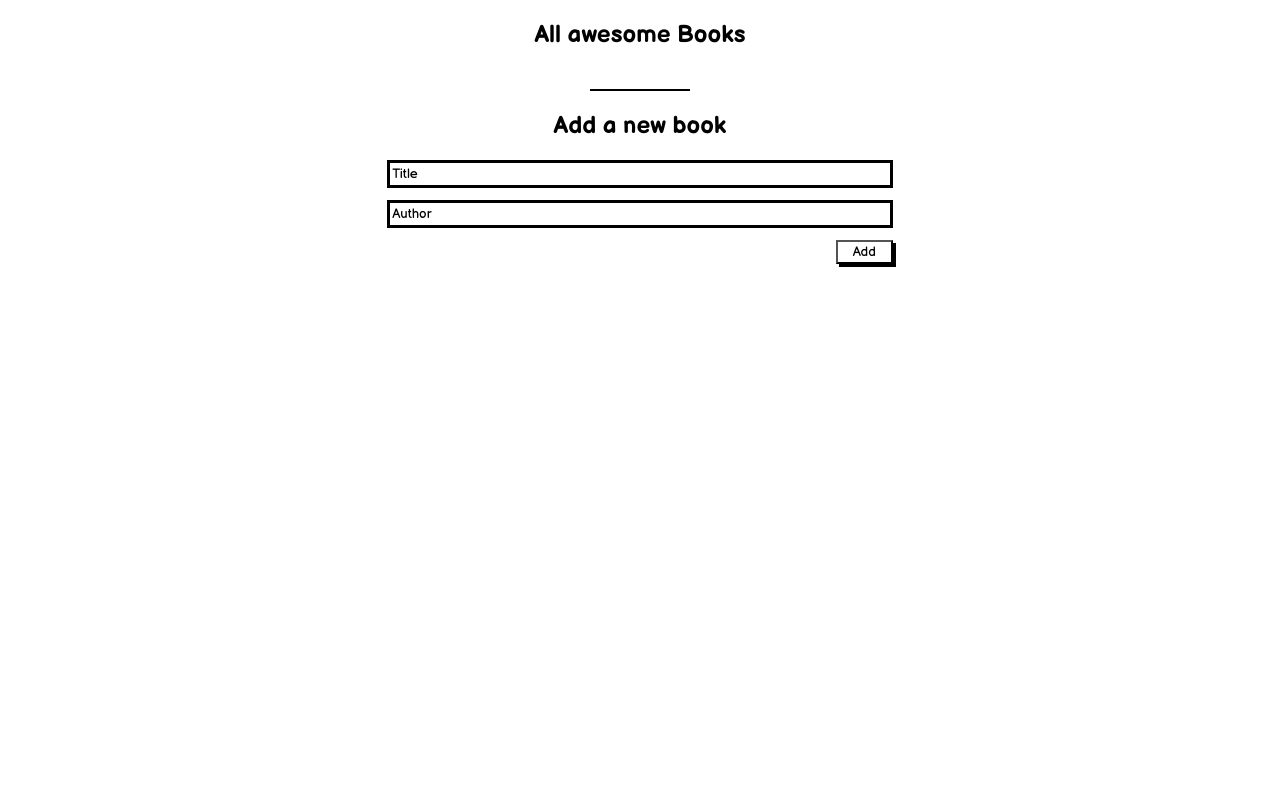
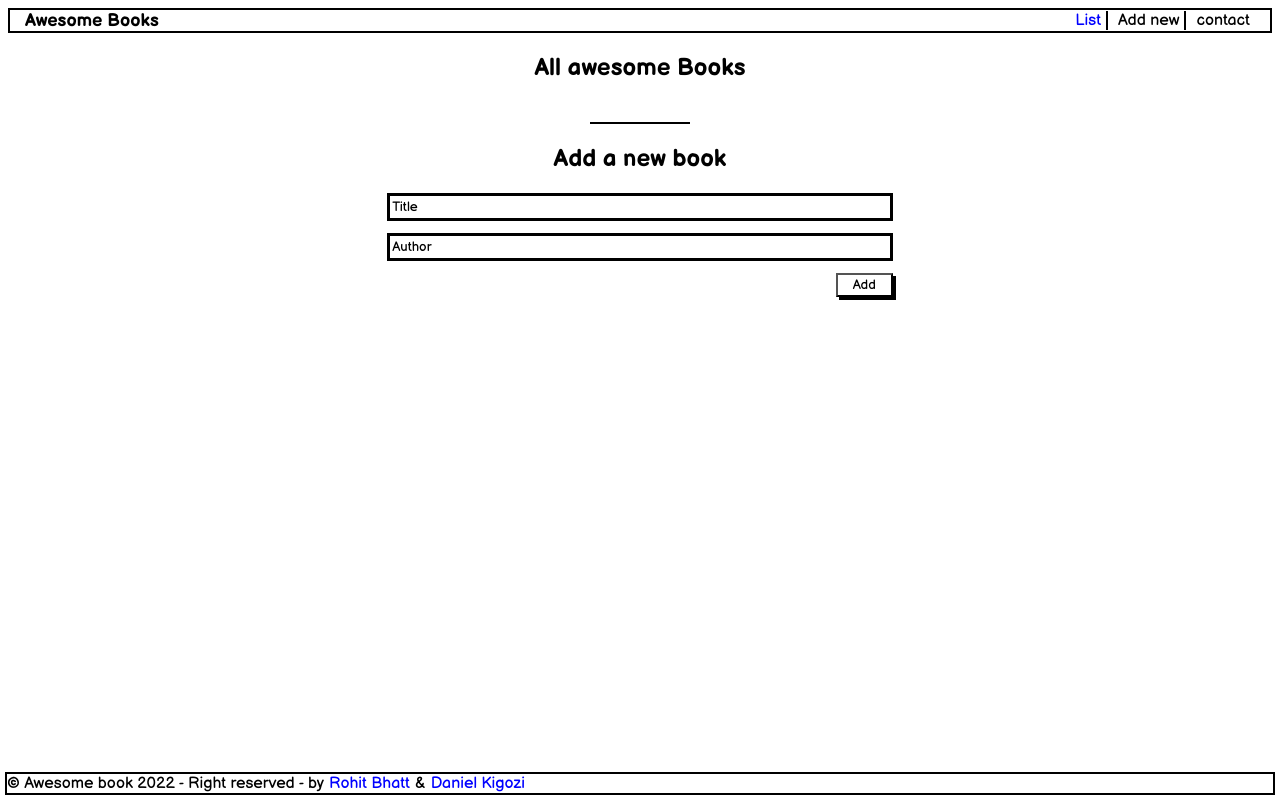
Before and after one commit to rbhatt1999/Awesome-books, a website: page index.html in a window 1280 px wide. Drawn offline with Linux system fonts and the light colour scheme.

Commit message:
add header and footer

```diff
--- a/index.html
+++ b/index.html
@@ -11,6 +11,17 @@
   <link rel="stylesheet" href="style.css">
 </head>
 <body>
+  <header>
+    <h1>Awesome Books</h1>
+    <nav class="navigation-bar">
+      <a href="#" class="list blue">List</a>
+      <a href="#" class="list-add">Add new</a>
+      <a href="#" class="contact">contact</a>
+    </nav>
+  </header>
+  <section class="date">
+    <div id="time"></div>
+  </section>
   <section class="display-section">
     <h1 class="title">All awesome Books</h1>
     <ul class="book-list">
@@ -26,6 +37,12 @@
     </form>
     <span class="error-msg d-hide"></span>
   </section>
+  <footer>
+    <p>© Awesome book 2022 - Right reserved - by </p>
+    <a href="#">Rohit Bhatt</a>
+    <p> & </p>
+    <a href="#">Daniel Kigozi</a>
+  </footer>
     <script src="./script.js"></script>
 </body>
 </html>
--- a/style.css
+++ b/style.css
@@ -1,5 +1,40 @@
 * {
   font-family: 'Balsamiq Sans', cursive;
+}
+
+header {
+  display: flex;
+  flex-direction: row;
+  justify-content: space-between;
+  border: 2px solid black;
+  padding: 0 15px;
+}
+
+header h1 {
+  margin: 0;
+  font-size: 18px;
+}
+
+.navigation-bar {
+  display: flex;
+  align-items: center;
+  gap: 10px;
+}
+
+footer a {
+  color: blue;
+  text-decoration: none;
+}
+
+.navigation-bar a {
+  padding-right: 5px;
+  text-decoration: none;
+  color: black;
+  border-right: 2px solid black;
+}
+
+.navigation-bar .contact {
+  border-right: none;
 }
 
 .title {
@@ -100,6 +135,27 @@ form input::placeholder {
   border: 2px solid red;
 }
 
+footer {
+  position: fixed;
+  bottom: 5px;
+  left: 5px;
+  right: 5px;
+  display: flex;
+  flex-direction: row;
+  gap: 5px;
+  align-items: center;
+  border: 2px solid black;
+}
+
+footer h1,
+footer p {
+  margin: 0;
+}
+
+.blue {
+  color: blue !important;
+}
+
 .d-hide {
   display: none;
 }
```
